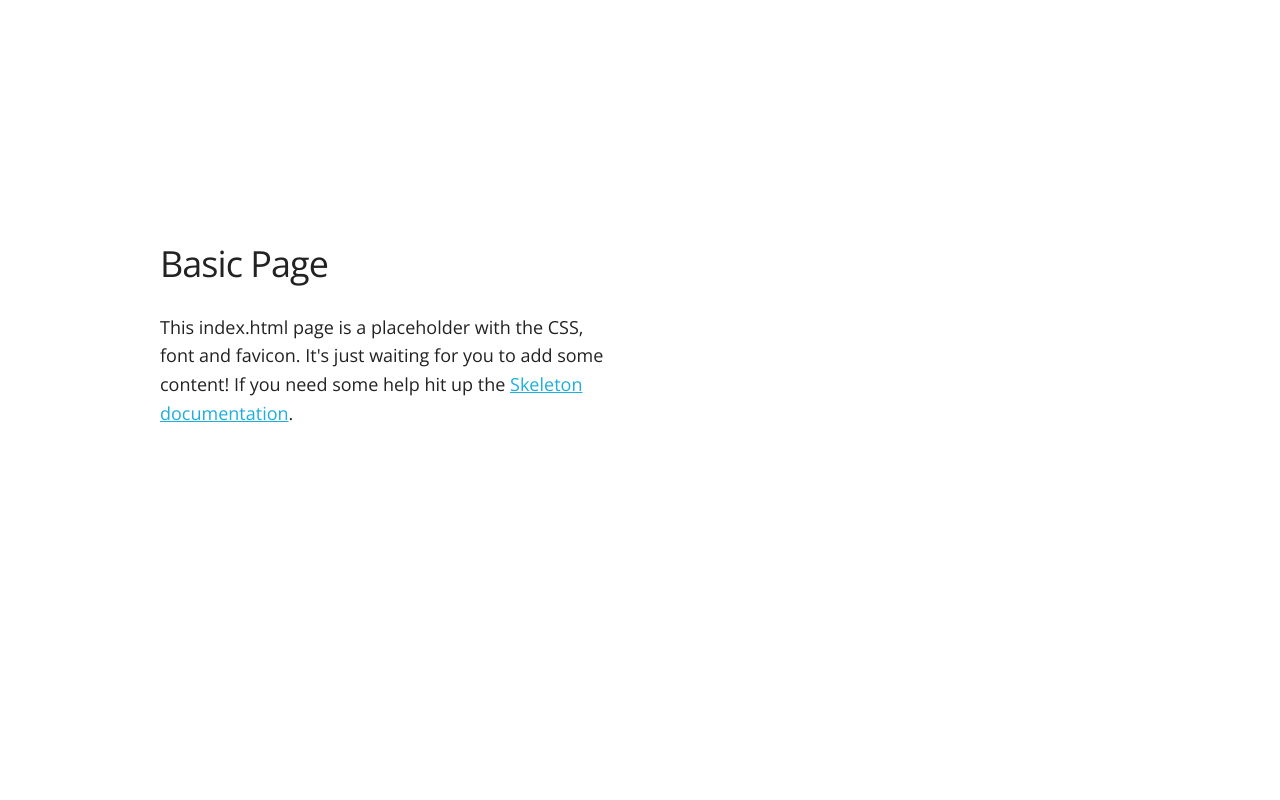
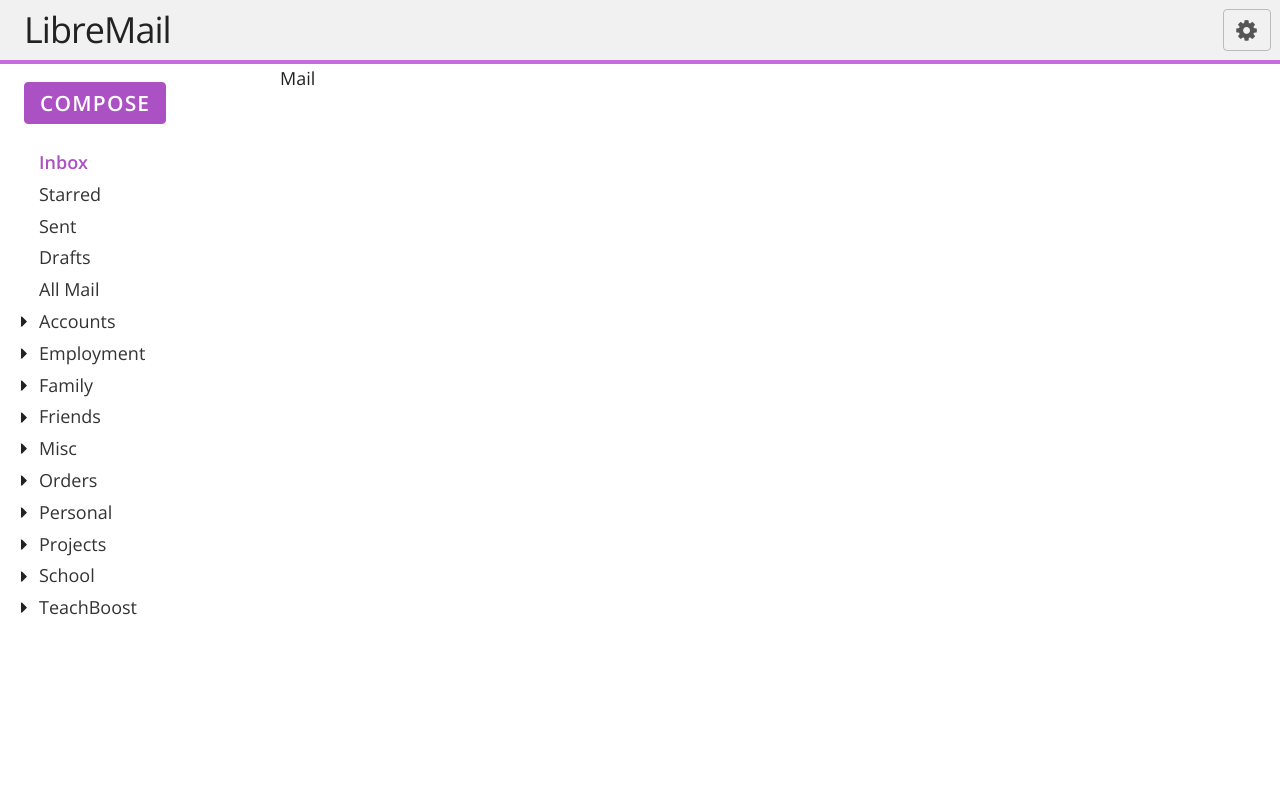
Before and after one commit to mikegioia/libremail, a PHP site: page / in a window 1280 px wide. Run offline with PHP 8.4, Linux system fonts and the light colour scheme; some libraries are stand-ins or nearby versions.

Commit message:
Updated base site style to show navbar, header, and main stage.

```diff
--- a/css/site.css
+++ b/css/site.css
@@ -10,3 +10,112 @@ html {
 body {
     font-family: "Open Sans", Helvetica, Arial, sans-serif;
 }
+
+header {
+    border-bottom: 4px solid #C56BDE; /* ccc*/
+    height: 5rem;
+    width: 100%;
+    background: #f1f1f1;
+}
+
+#logo {
+    height: 5rem;
+    line-height: 5rem;
+    padding-left: 2rem;
+}
+
+#topnav {
+    height: 5rem;
+    padding: 0.75rem;
+    text-align: right;
+}
+
+nav a {
+    color: #333;
+    text-decoration: none;
+}
+
+nav li.active a {
+    color: #ab51c4;
+    font-weight: bold;
+}
+
+nav {
+    bottom: 0;
+    box-sizing: border-box;
+    left: 0;
+    padding-top: calc(1.5rem + 4px); /* border above */
+    padding-left: 2rem;
+    position: fixed;
+    top: 5rem;
+    width: 20rem;
+}
+
+nav #mailboxes {
+    list-style-type: none;
+    margin-bottom: 0;
+    margin-top: 1rem;
+    padding-left: 1.25rem;
+}
+
+nav #mailboxes li {
+    margin-bottom: 0.25rem;
+}
+
+nav #folders {
+    list-style-type: none;
+    margin-bottom: 0;
+    margin-top: 0;
+}
+
+nav #folders li {
+    margin-bottom: 0.25rem;
+    padding-left: 1.25rem;
+    position: relative;
+}
+
+nav #folders li:before {
+    content: '\f0da';
+    font-family: FontAwesome;
+    left: -0.25rem;
+    position: absolute;
+    top: 0.1rem;
+    width: 1.25rem;
+}
+
+section#main {
+    bottom: 0;
+    left: 20rem;
+    padding-top: 4px; /* border above */
+    position: fixed;
+    right: 0;
+    top: 5rem;
+}
+
+.button,
+button,
+input[type="submit"],
+input[type="reset"],
+input[type="button"] {
+    font-size: 2rem;
+}
+
+.icon.button {
+    height: 3.5rem;
+    line-height: 3.4rem;
+    padding: 0 1rem;
+}
+
+.button.button-primary {
+    font-size: 1.75rem;
+    background-color: #ab51c4;
+    border-color: #ab51c4;
+    height: 3.5rem;
+    line-height: 3.4rem;
+    padding: 0 1.25rem;
+}
+
+.button.button-primary:hover {
+    background-color: #9238ab;
+    border-color: #9238ab;
+}
--- a/index.html
+++ b/index.html
@@ -7,23 +7,77 @@
     <meta name="author" content="">
     <meta name="viewport" content="width=device-width, initial-scale=1">
     <link href="https://fonts.googleapis.com/css?family=Open+Sans:400,300,600" rel="stylesheet" type="text/css">
-    <link rel="stylesheet" href="css/normalize.css">
-    <link rel="stylesheet" href="css/skeleton.css">
-    <link rel="stylesheet" href="css/site.css">
-    <link rel="icon" type="image/png" href="favicon.ico">
+    <link href="https://maxcdn.bootstrapcdn.com/font-awesome/4.4.0/css/font-awesome.min.css" rel="stylesheet">
+    <link href="css/normalize.css" rel="stylesheet">
+    <link href="css/skeleton.css" rel="stylesheet">
+    <link href="css/site.css" rel="stylesheet">
+    <link href="favicon.ico" rel="icon" type="image/png">
 </head>
 <body>
-    <div class="container">
+    <header class="row">
+        <h4 id="logo" class="one-half column">LibreMail</h4>
+        <div id="topnav" class="one-half column">
+            <a class="icon button" href="#">
+                <i class="fa fa-gear"></i>
+            </a>
+        </div>
+    </header>
+    <nav>
+        <a class="button button-primary">Compose</a>
+        <ul id="mailboxes">
+            <li class="active">
+                <a href="#">Inbox</a>
+            </li>
+            <li>
+                <a href="#">Starred</a>
+            </li>
+            <li>
+                <a href="#">Sent</a>
+            </li>
+            <li>
+                <a href="#">Drafts</a>
+            </li>
+            <li>
+                <a href="#">All Mail</a>
+            </li>
+        </ul>
+        <ul id="folders">
+            <li>
+                <a href="#">Accounts</a>
+            </li>
+            <li>
+                <a href="#">Employment</a>
+            </li>
+            <li>
+                <a href="#">Family</a>
+            </li>
+            <li>
+                <a href="#">Friends</a>
+            </li>
+            <li>
+                <a href="#">Misc</a>
+            </li>
+            <li>
+                <a href="#">Orders</a>
+            </li>
+            <li>
+                <a href="#">Personal</a>
+            </li>
+            <li>
+                <a href="#">Projects</a>
+            </li>
+            <li>
+                <a href="#">School</a>
+            </li>
+            <li>
+                <a href="#">TeachBoost</a>
+            </li>
+        </ul>
+    </nav>
+    <section id="main" class="container">
         <div class="row">
-            <div class="one-half column" style="margin-top: 25%">
-                <h4>Basic Page</h4>
-                <p>
-                    This index.html page is a placeholder with the CSS, font and favicon.
-                    It's just waiting for you to add some content! If you need some help
-                    hit up the <a href="http://www.getskeleton.com">Skeleton documentation</a>.
-                </p>
-            </div>
+            Mail
         </div>
-    </div>
+    </section>
 </body>
 </html>
```
